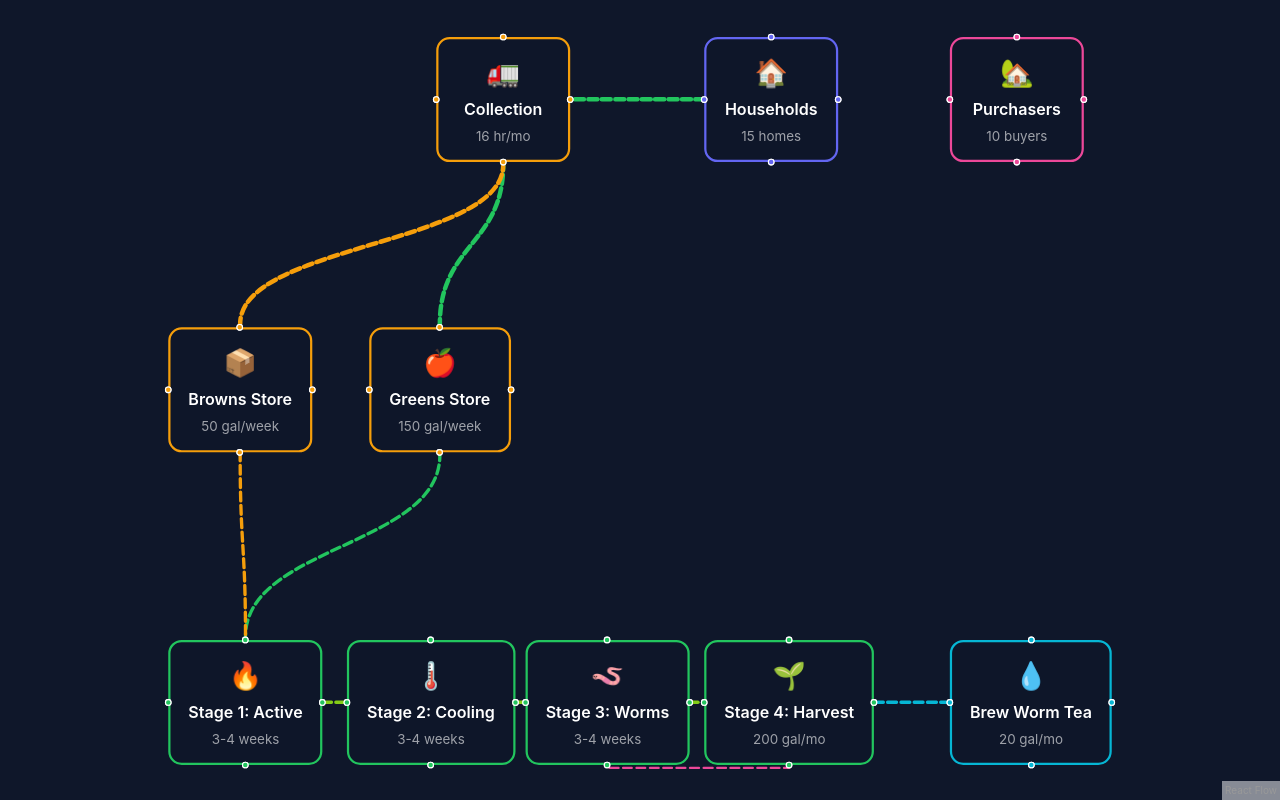
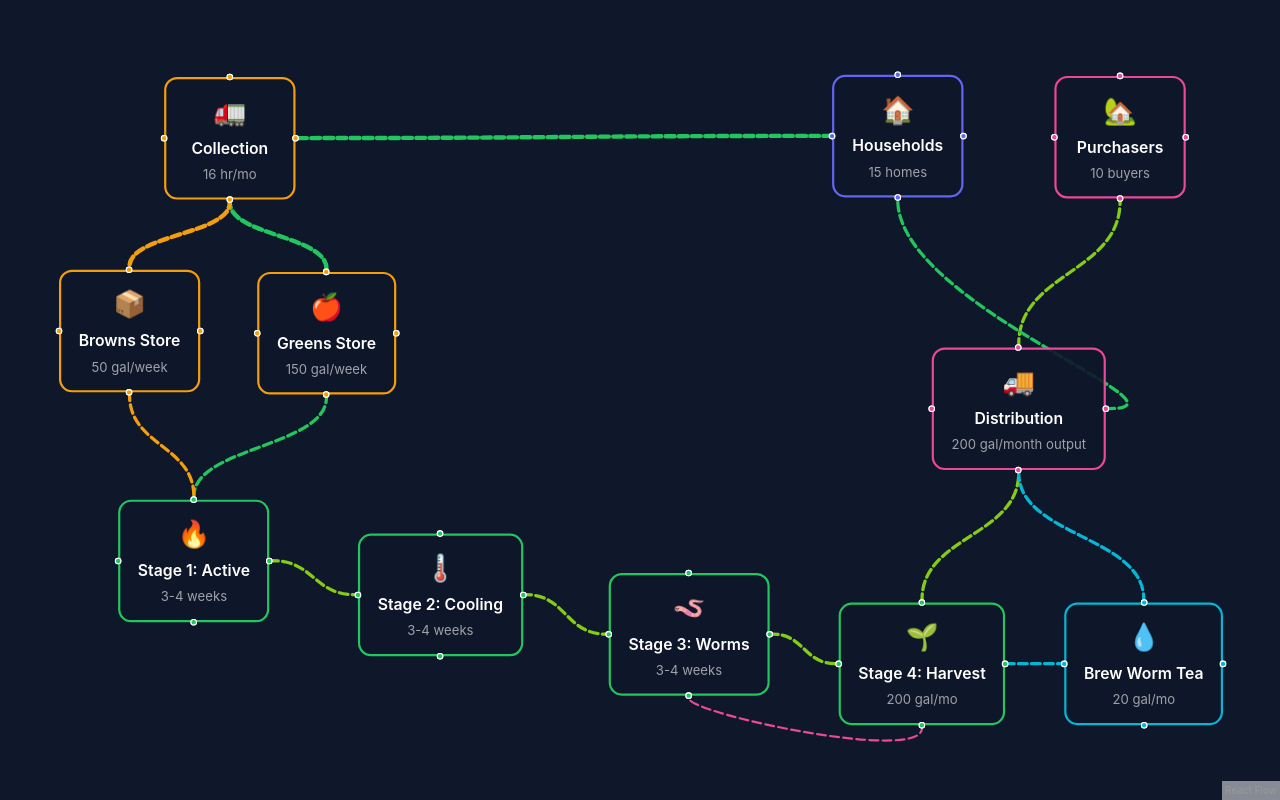
Before and after one commit to jjrasche/compost-coordinator, a React (Vite) app in the folder react-flow-app/: page / in a window 1280 px wide. Built offline with nearby package versions, Linux system fonts and the light colour scheme.

Commit message:
Update tea label to 'Brew Worm Tea' to match GitHub Pages

```diff
--- a/react-flow-app/src/data/nodes.js
+++ b/react-flow-app/src/data/nodes.js
@@ -1,13 +1,13 @@
 /**
  * Node data migrated from vanilla config.js to React Flow format
- * Position conversion: percentage * 1000 = pixels (for 1000x1000 viewport)
+ * Positions updated to match GitHub Pages layout (from localStorage)
  */
 
 export const initialNodes = [
   {
     id: 'households',
     type: 'compostNode',
-    position: { x: 580, y: 160 },
+    position: { x: 621, y: 308 },
     data: {
       label: 'Households',
       category: 'input',
@@ -20,7 +20,7 @@ export const initialNodes = [
   {
     id: 'collection',
     type: 'compostNode',
-    position: { x: 340, y: 160 },
+    position: { x: 11, y: 310 },
     data: {
       label: 'Collection',
       category: 'labor',
@@ -39,7 +39,7 @@ export const initialNodes = [
   {
     id: 'brownsStore',
     type: 'compostNode',
-    position: { x: 100, y: 420 },
+    position: { x: -85, y: 486 },
     data: {
       label: 'Browns Store',
       category: 'labor',
@@ -52,7 +52,7 @@ export const initialNodes = [
   {
     id: 'greensStore',
     type: 'compostNode',
-    position: { x: 280, y: 420 },
+    position: { x: 96, y: 488 },
     data: {
       label: 'Greens Store',
       category: 'labor',
@@ -65,7 +65,7 @@ export const initialNodes = [
   {
     id: 'stage1',
     type: 'compostNode',
-    position: { x: 100, y: 700 },
+    position: { x: -31, y: 696 },
     data: {
       label: 'Stage 1: Active',
       category: 'composting',
@@ -81,7 +81,7 @@ export const initialNodes = [
   {
     id: 'stage2',
     type: 'compostNode',
-    position: { x: 260, y: 700 },
+    position: { x: 188, y: 727 },
     data: {
       label: 'Stage 2: Cooling',
       category: 'composting',
@@ -97,7 +97,7 @@ export const initialNodes = [
   {
     id: 'stage3',
     type: 'compostNode',
-    position: { x: 420, y: 700 },
+    position: { x: 417, y: 763 },
     data: {
       label: 'Stage 3: Worms',
       category: 'composting',
@@ -113,7 +113,7 @@ export const initialNodes = [
   {
     id: 'stage4',
     type: 'compostNode',
-    position: { x: 580, y: 700 },
+    position: { x: 627, y: 790 },
     data: {
       label: 'Stage 4: Harvest',
       category: 'composting',
@@ -130,25 +130,42 @@ export const initialNodes = [
   {
     id: 'tea',
     type: 'compostNode',
-    position: { x: 800, y: 700 },
+    position: { x: 833, y: 790 },
     data: {
       label: 'Brew Worm Tea',
       category: 'processing',
       icon: '💧',
-      description: 'Brew aerated worm tea from finished castings',
+      description: 'Aeration vessel where worm castings are steeped to produce liquid fertilizer',
       metrics: ['20 gal/mo', '2 brew cycles'],
       tasks: [
         { name: 'Collect castings', minPerMonth: 15 },
         { name: 'Set up brew', minPerMonth: 20 },
-        { name: 'Load brew vat', minPerMonth: 15 },
-        { name: 'Apply at customer sites', minPerMonth: 50 }
+        { name: 'Load brew vat', minPerMonth: 15 }
+      ]
+    }
+  },
+  {
+    id: 'distribution',
+    type: 'compostNode',
+    position: { x: 712, y: 557 },
+    data: {
+      label: 'Distribution',
+      category: 'output',
+      icon: '🚚',
+      description: 'Vehicle/trailer loaded with finished compost and worm tea for delivery to customers and households',
+      metrics: ['200 gal/month output'],
+      tasks: [
+        { name: 'Load truck with compost', minPerMonth: 60 },
+        { name: 'Load worm tea containers', minPerMonth: 15 },
+        { name: 'Customer stops (purchasers)', minPerMonth: 180 },
+        { name: 'Customer stops (households)', minPerMonth: 120 }
       ]
     }
   },
   {
     id: 'purchasers',
     type: 'compostNode',
-    position: { x: 800, y: 160 },
+    position: { x: 824, y: 309 },
     data: {
       label: 'Purchasers',
       category: 'output',
```
